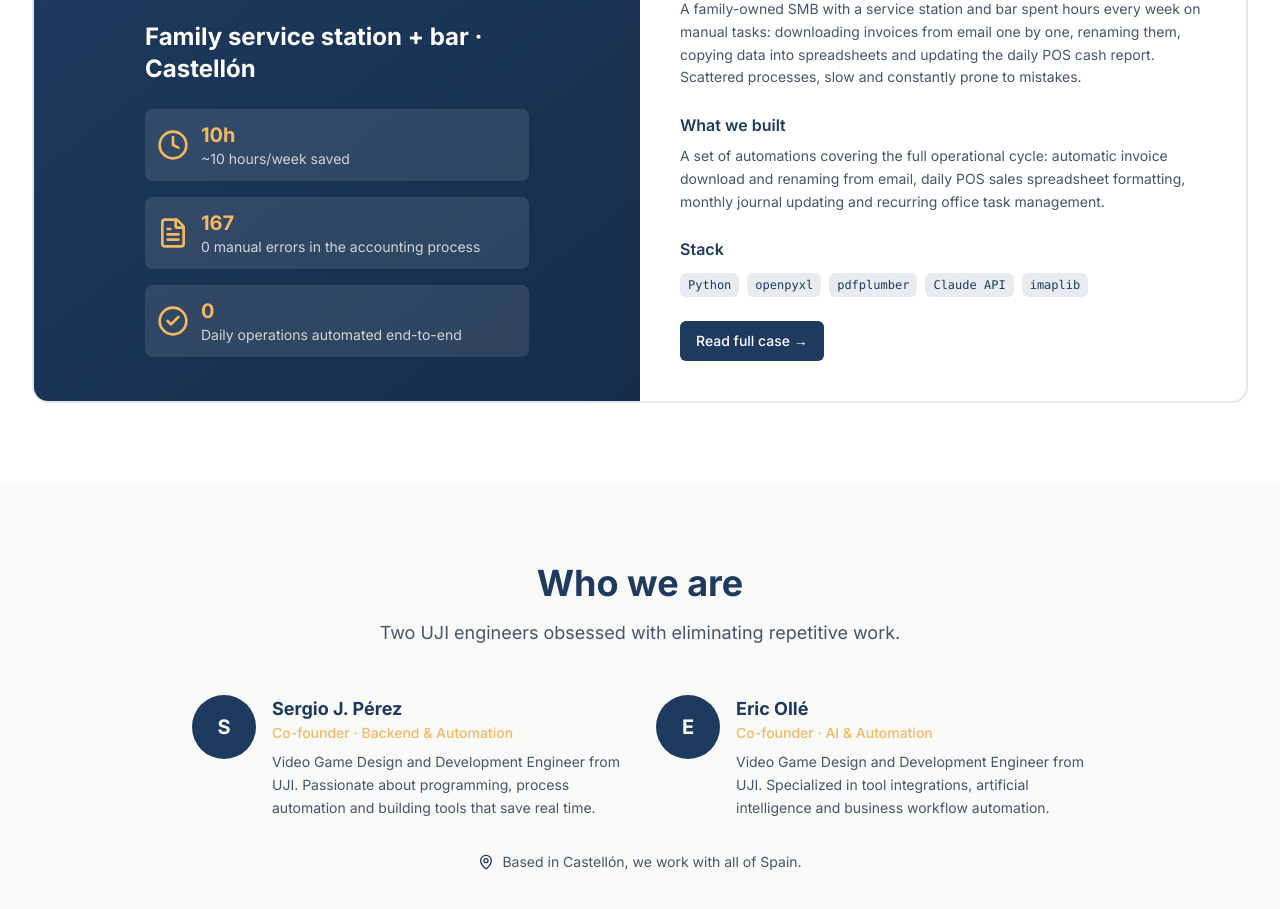
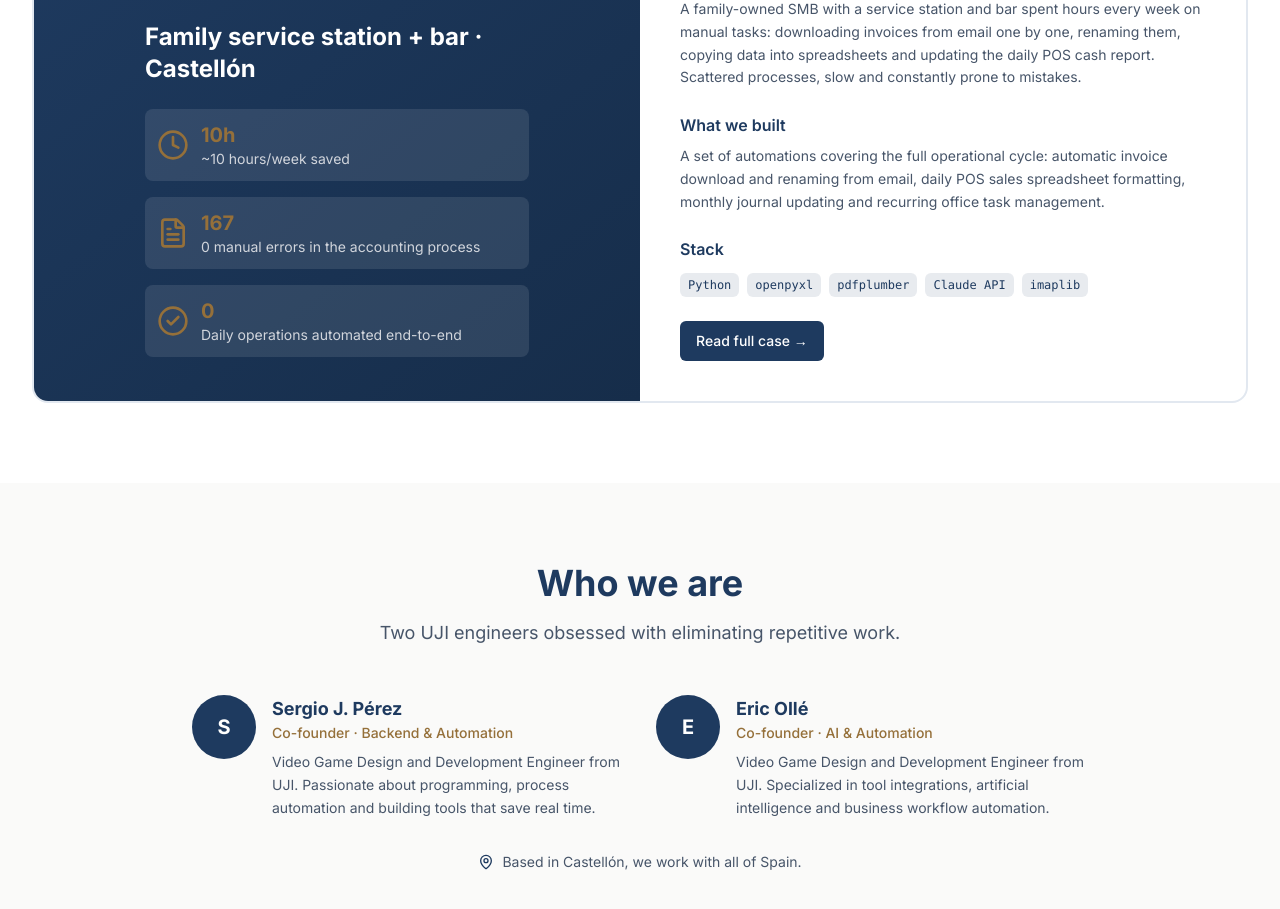
Before and after one commit to PymaticLabs/pymaticLabsWebsite, a Next.js app: page /en in a window 1280 px wide. Shown: the part 2180-3089 px from the top of the page. Built offline with nearby package versions, Linux system fonts and the light colour scheme; no server answers.

Commit message:
Fix:Changed contrast and added a missing button for accesibility purposes

```diff
--- a/app/[locale]/casos/[slug]/page.tsx
+++ b/app/[locale]/casos/[slug]/page.tsx
@@ -71,7 +71,7 @@ export default async function CaseSlugPage({
             <div className="flex flex-wrap gap-4 my-6">
               {caseStudy.metrics.map((m, i) => (
                 <div key={i} className="bg-[#1E3A5F] text-white rounded-xl px-5 py-3 text-center">
-                  <div className="text-2xl font-bold text-[#F4B860]">{m.value}</div>
+                  <div className="text-2xl font-bold text-[#95703A]">{m.value}</div>
                   <div className="text-xs text-gray-300">{locale === 'es' ? m.label : m.labelEn}</div>
                 </div>
               ))}
--- a/app/[locale]/casos/page.tsx
+++ b/app/[locale]/casos/page.tsx
@@ -47,15 +47,15 @@ export default async function CasosPage({
               </h2>
               <div className="space-y-2">
                 <div className="flex items-center gap-2 text-sm text-[#64748B]">
-                  <Clock className="h-4 w-4 text-[#F4B860]" />
+                  <Clock className="h-4 w-4 text-[#95703A]" />
                   {locale === 'es' ? '~10h ahorradas/semana' : '~10h saved/week'}
                 </div>
                 <div className="flex items-center gap-2 text-sm text-[#64748B]">
-                  <FileText className="h-4 w-4 text-[#F4B860]" />
+                  <FileText className="h-4 w-4 text-[#95703A]" />
                   {locale === 'es' ? '4 automatizaciones activas' : '4 active automations'}
                 </div>
                 <div className="flex items-center gap-2 text-sm text-[#64748B]">
-                  <CheckCircle2 className="h-4 w-4 text-[#F4B860]" />
+                  <CheckCircle2 className="h-4 w-4 text-[#95703A]" />
                   {locale === 'es' ? '0 errores manuales en contabilidad' : '0 manual accounting errors'}
                 </div>
               </div>
--- a/app/[locale]/layout.tsx
+++ b/app/[locale]/layout.tsx
@@ -59,6 +59,11 @@ export async function generateMetadata({
       index: true,
       follow: true,
     },
+    icons: {
+      icon: '/logo.png',
+      shortcut: '/logo.png',
+      apple: '/logo.png',
+    },
   }
 }
 
--- a/app/[locale]/servicios/page.tsx
+++ b/app/[locale]/servicios/page.tsx
@@ -133,7 +133,7 @@ export default async function ServiciosPage({
                     <p className="text-[#64748B]">{service.forText}</p>
                   </div>
                   <div className="bg-[#1E3A5F] text-white rounded-xl p-6">
-                    <div className="text-2xl font-bold text-[#F4B860] mb-2">{service.price}</div>
+                    <div className="text-2xl font-bold text-[#95703A] mb-2">{service.price}</div>
                     <Button variant="accent" size="lg" asChild>
                       <a href="#contacto">{service.cta} →</a>
                     </Button>
@@ -165,7 +165,7 @@ export default async function ServiciosPage({
                       <ul className="space-y-2">
                         {service.examples.map((item: string) => (
                           <li key={item} className="flex items-start gap-2 text-sm text-[#64748B]">
-                            <span className="text-[#F4B860] font-bold mt-0.5">→</span>
+                            <span className="text-[#95703A] font-bold mt-0.5">→</span>
                             {item}
                           </li>
                         ))}
--- a/app/[locale]/sobre-nosotros/page.tsx
+++ b/app/[locale]/sobre-nosotros/page.tsx
@@ -59,7 +59,7 @@ export default async function SobreNosotrosPage({
               </div>
               <div>
                 <h2 className="font-bold text-[#1E3A5F] text-xl">{person.name}</h2>
-                <p className="text-sm text-[#F4B860] font-medium mb-2">{person.role}</p>
+                <p className="text-sm text-[#95703A] font-medium mb-2">{person.role}</p>
                 <p className="text-sm text-[#64748B] leading-relaxed">{person.desc}</p>
               </div>
             </div>
@@ -91,7 +91,7 @@ export default async function SobreNosotrosPage({
           <div className="grid grid-cols-1 sm:grid-cols-2 gap-4">
             {principles.map((p, i) => (
               <div key={i} className="flex items-start gap-3">
-                <CheckCircle2 className="h-5 w-5 text-[#F4B860] flex-shrink-0 mt-0.5" />
+                <CheckCircle2 className="h-5 w-5 text-[#95703A] flex-shrink-0 mt-0.5" />
                 <span className="text-[#64748B]">{p}</span>
               </div>
             ))}
--- a/components/sections/about.tsx
+++ b/components/sections/about.tsx
@@ -22,7 +22,7 @@ export default function About() {
             </div>
             <div>
               <h3 className="font-bold text-[#1E3A5F] text-lg">{t('sergioName')}</h3>
-              <p className="text-sm text-[#F4B860] font-medium mb-2">{t('sergioRole')}</p>
+              <p className="text-sm text-[#95703A] font-medium mb-2">{t('sergioRole')}</p>
               <p className="text-sm text-[#475569] leading-relaxed">{t('sergioDesc')}</p>
             </div>
           </div>
@@ -34,7 +34,7 @@ export default function About() {
             </div>
             <div>
               <h3 className="font-bold text-[#1E3A5F] text-lg">{t('ericName')}</h3>
-              <p className="text-sm text-[#F4B860] font-medium mb-2">{t('ericRole')}</p>
+              <p className="text-sm text-[#95703A] font-medium mb-2">{t('ericRole')}</p>
               <p className="text-sm text-[#475569] leading-relaxed">{t('ericDesc')}</p>
             </div>
           </div>
--- a/components/sections/case-study-featured.tsx
+++ b/components/sections/case-study-featured.tsx
@@ -36,23 +36,23 @@ export default function CaseStudyFeatured() {
 
                 <div className="space-y-4">
                   <div className="flex items-center gap-3 bg-white/10 rounded-lg p-3">
-                    <Clock className="h-8 w-8 text-[#F4B860]" />
+                    <Clock className="h-8 w-8 text-[#95703A]" />
                     <div>
-                      <div className="text-xl font-bold text-[#F4B860]">10h</div>
+                      <div className="text-xl font-bold text-[#95703A]">10h</div>
                       <div className="text-sm text-gray-300">{tFeatured('result1')}</div>
                     </div>
                   </div>
                   <div className="flex items-center gap-3 bg-white/10 rounded-lg p-3">
-                    <FileText className="h-8 w-8 text-[#F4B860]" />
+                    <FileText className="h-8 w-8 text-[#95703A]" />
                     <div>
-                      <div className="text-xl font-bold text-[#F4B860]">167</div>
+                      <div className="text-xl font-bold text-[#95703A]">167</div>
                       <div className="text-sm text-gray-300">{tFeatured('result2')}</div>
                     </div>
                   </div>
                   <div className="flex items-center gap-3 bg-white/10 rounded-lg p-3">
-                    <CheckCircle2 className="h-8 w-8 text-[#F4B860]" />
+                    <CheckCircle2 className="h-8 w-8 text-[#95703A]" />
                     <div>
-                      <div className="text-xl font-bold text-[#F4B860]">0</div>
+                      <div className="text-xl font-bold text-[#95703A]">0</div>
                       <div className="text-sm text-gray-300">{tFeatured('result3')}</div>
                     </div>
                   </div>
--- a/components/ui/select.tsx
+++ b/components/ui/select.tsx
@@ -41,6 +41,7 @@ const SelectScrollUpButton = React.forwardRef<
       "flex cursor-default items-center justify-center py-1",
       className
     )}
+    aria-label="Scroll up"
     {...props}
   >
     <ChevronUp className="h-4 w-4" />
@@ -58,6 +59,7 @@ const SelectScrollDownButton = React.forwardRef<
       "flex cursor-default items-center justify-center py-1",
       className
     )}
+    aria-label="Scroll down"
     {...props}
   >
     <ChevronDown className="h-4 w-4" />
```
Also changed, not shown: .claude/settings.local.json.
